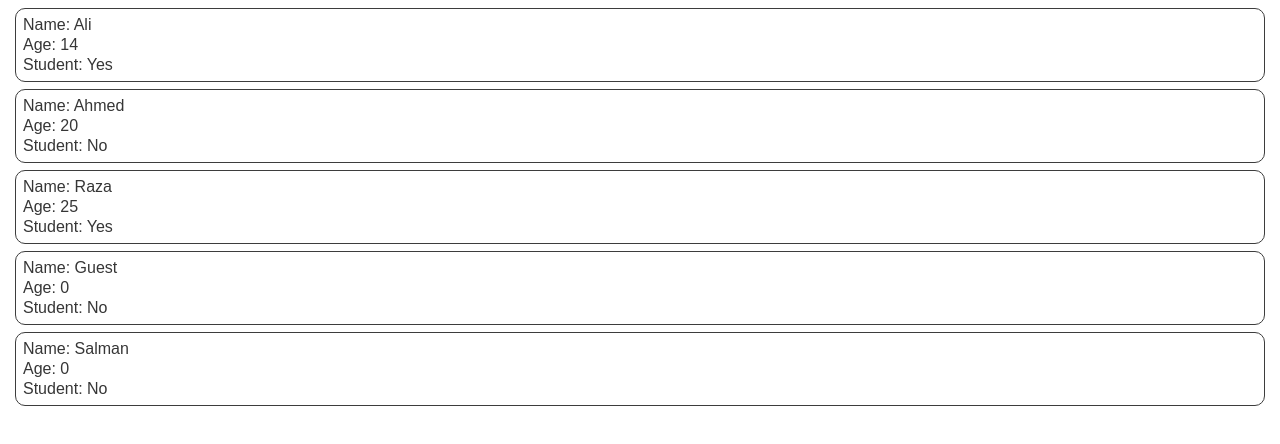
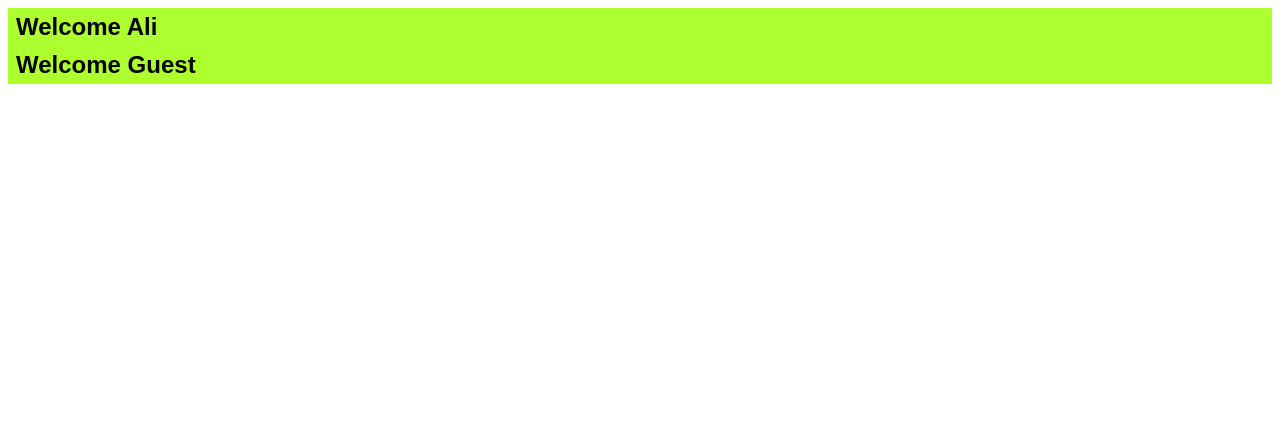
Before and after one commit to rizwanPizzee/React-learning, a React (Vite) app in the folder my-react-app-new/: page / in a window 1280 px wide. Shown: the top 444 px of the page. Built offline with nearby package versions, Linux system fonts and the light colour scheme.

Commit message:
Learn and practice some conditional rendering

```diff
--- a/my-react-app-new/src/App.jsx
+++ b/my-react-app-new/src/App.jsx
@@ -1,13 +1,11 @@
-import Card from './Card.jsx';
-import Student from './Student.jsx';
+
+
+import Greeting from './User-Greeting.jsx';
 function App() {
   return(
     <>
-      <Student name="Ali" age={14} isStudent={true}/>
-      <Student name="Ahmed" age={20} isStudent={false}/>
-      <Student name="Raza" age={25} isStudent={true}/>
-      <Student/>
-      <Student name="Salman" />
+      <Greeting isLogedin={true} userName="Ali"/>
+      <Greeting />
     </>
   );
 }
--- /dev/null
+++ b/my-react-app-new/src/User-Greeting.jsx
@@ -0,0 +1,35 @@
+import PropTypes from 'prop-types';
+
+//method 3 of conditional rendering
+function Greeting(props){
+    const welcomeMsg = <h2 className="welcome-msg">Welcome {props.userName}</h2>;
+    const loginPrompt = <h2 className="login-prompt">Please Log-in to continue</h2>;
+    return (
+            props.isLogedin ? welcomeMsg : loginPrompt
+    );
+
+/*method 2 of conditional rendering
+    return (
+        props.isLogedin ?
+        <h2 className="welcome-msg">Welcome {props.userName}</h2>:
+        <h2 className="login-prompt">Please Log-in to continue</h2>
+    );
+    */
+/* method 1 of conditional rendering
+    if(props.isLogedin){
+        return <h2 className="welcome-msg">Welcome {props.userName}</h2>;
+    }else{
+        return <h2 className="login-prompt">Please Log-in to continue</h2>;
+    }
+   */
+}
+
+Greeting.propTypes = {
+    isLogedin : PropTypes.bool,
+    userName : PropTypes.string
+};
+Greeting.defaultProps = {
+    isLogedin : true,
+    userName :"Guest"
+}
+export default Greeting;
--- a/my-react-app-new/src/index.css
+++ b/my-react-app-new/src/index.css
@@ -82,3 +82,16 @@ body {
   color: rgb(54, 54, 54);
   margin: 2px;
 }
+
+.welcome-msg {
+  margin: 0;
+  background-color: greenyellow;
+  padding: 5px 8px;
+}
+
+.login-prompt {
+  margin: 0;
+  background-color: rgb(255, 0, 0);
+  padding: 5px 8px;
+  border-radius: 8px;
+}
```
